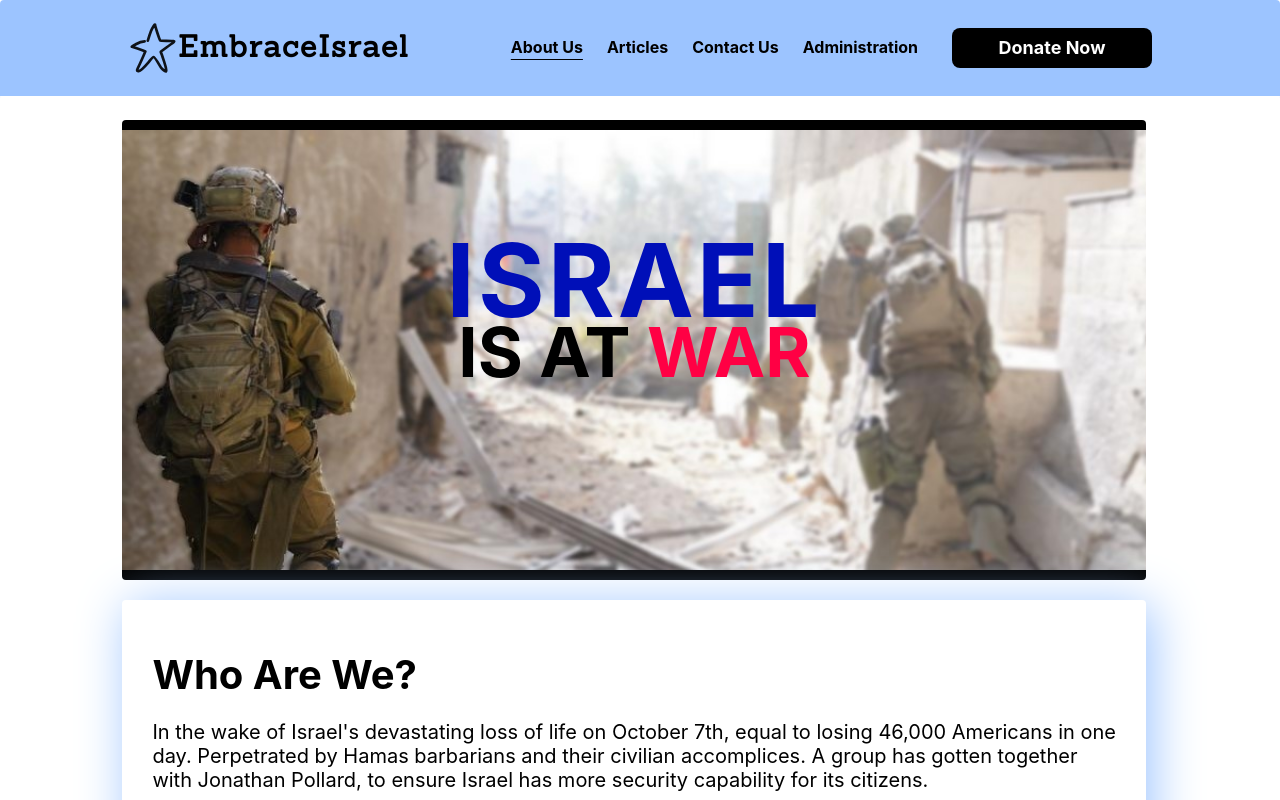
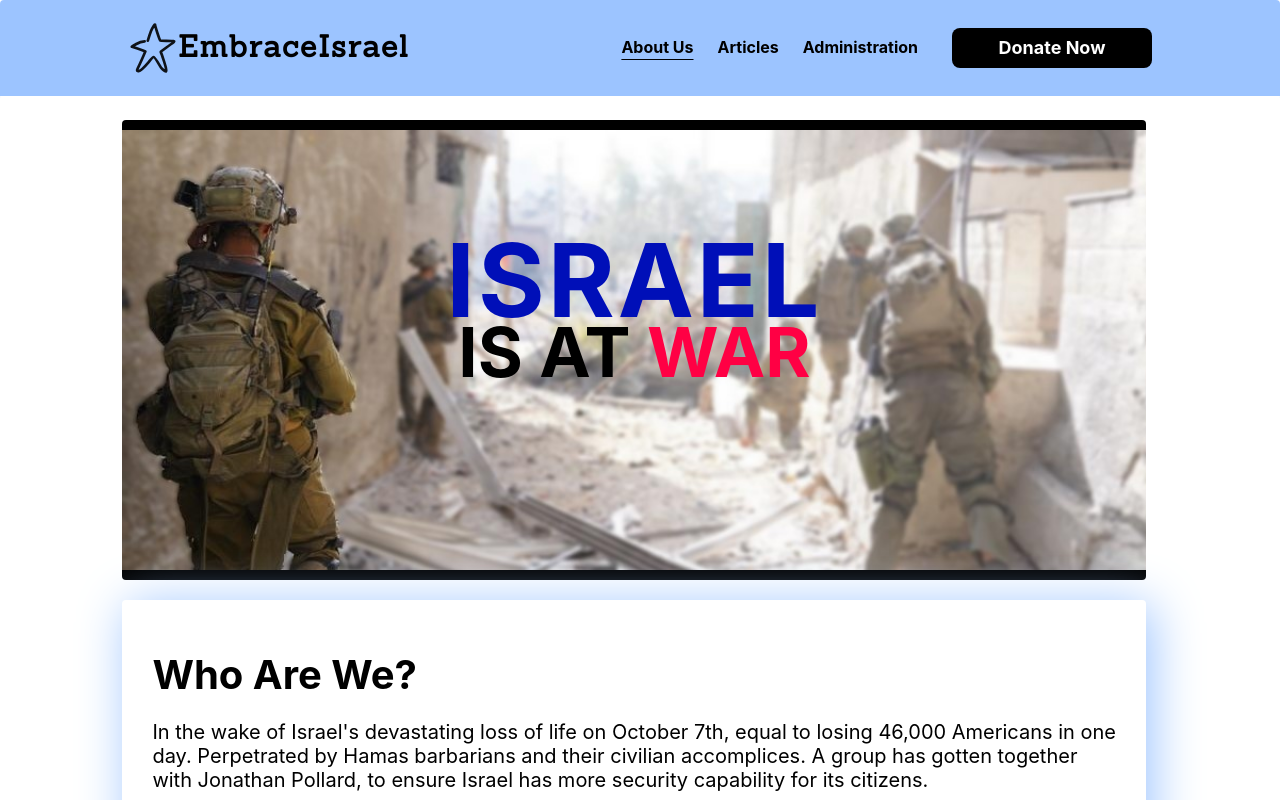
Before and after one commit to t-wolff/donations_project, a React (Vite) app: page /about in a window 1280 px wide. Shown: the top 800 px of the page. Built offline with nearby package versions, Linux system fonts and the light colour scheme; no server answers; the database is empty.

Commit message:
image full wdth change

```diff
--- a/src/components/article/Article.css
+++ b/src/components/article/Article.css
@@ -4,7 +4,7 @@
     position: relative;
   }
   .single-article-container img {
-    width: 48rem;
+    width: 100%;
     height: 34rem;
   }
   .single-article-container h2{
--- a/src/components/navbar/Navbar.jsx
+++ b/src/components/navbar/Navbar.jsx
@@ -18,11 +18,11 @@ const Navbar = () => {
       text: "Articles",
       className: null,
     },
-    {
-      to: "/contact",
-      text: "Contact Us",
-      className: null,
-    },
+    // {
+    //   to: "/contact",
+    //   text: "Contact Us",
+    //   className: null,
+    // },
     {
       to: currentUser ? "admin/manageArticles" : "admin",
       text: "Administration",
```
